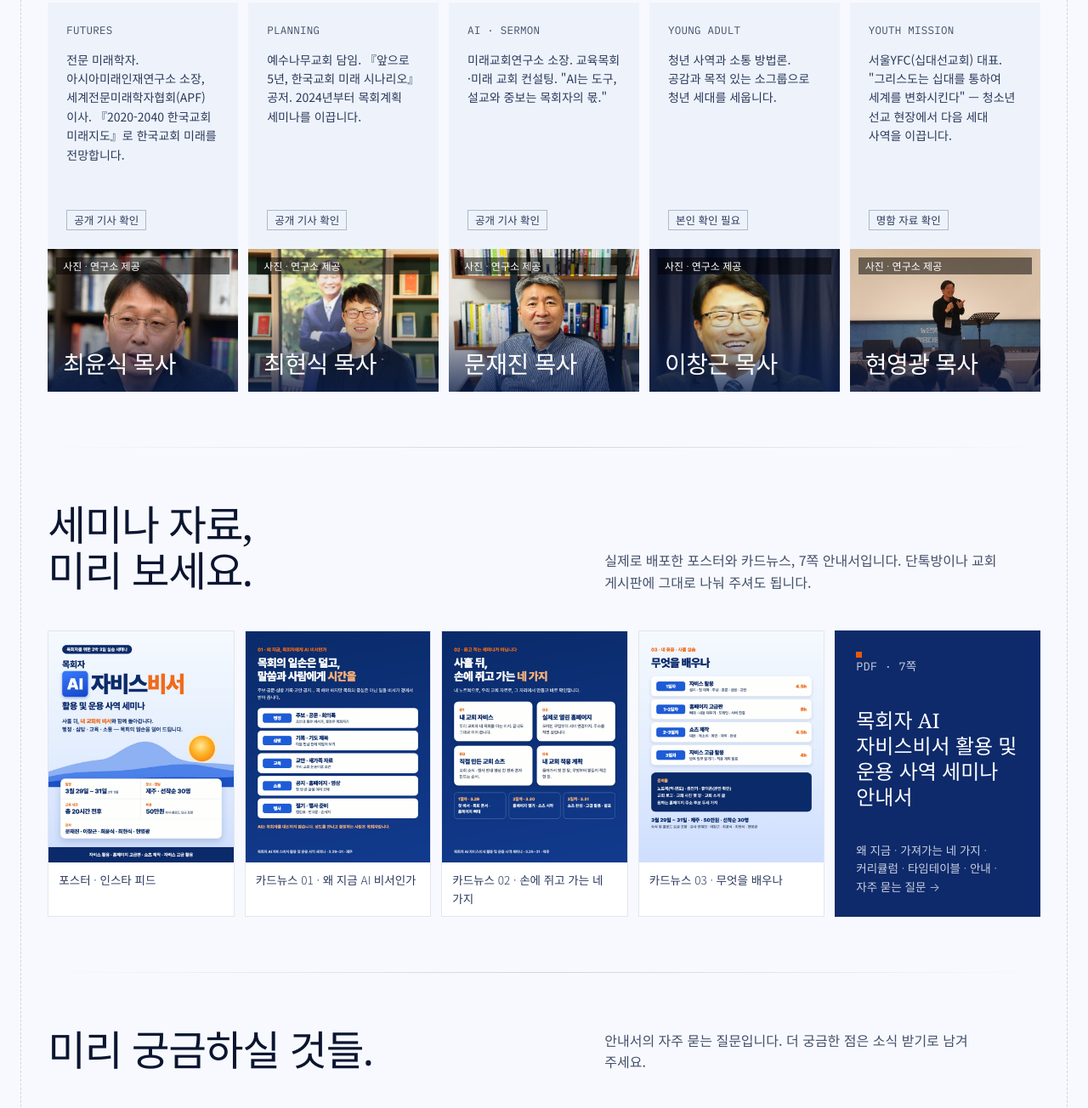
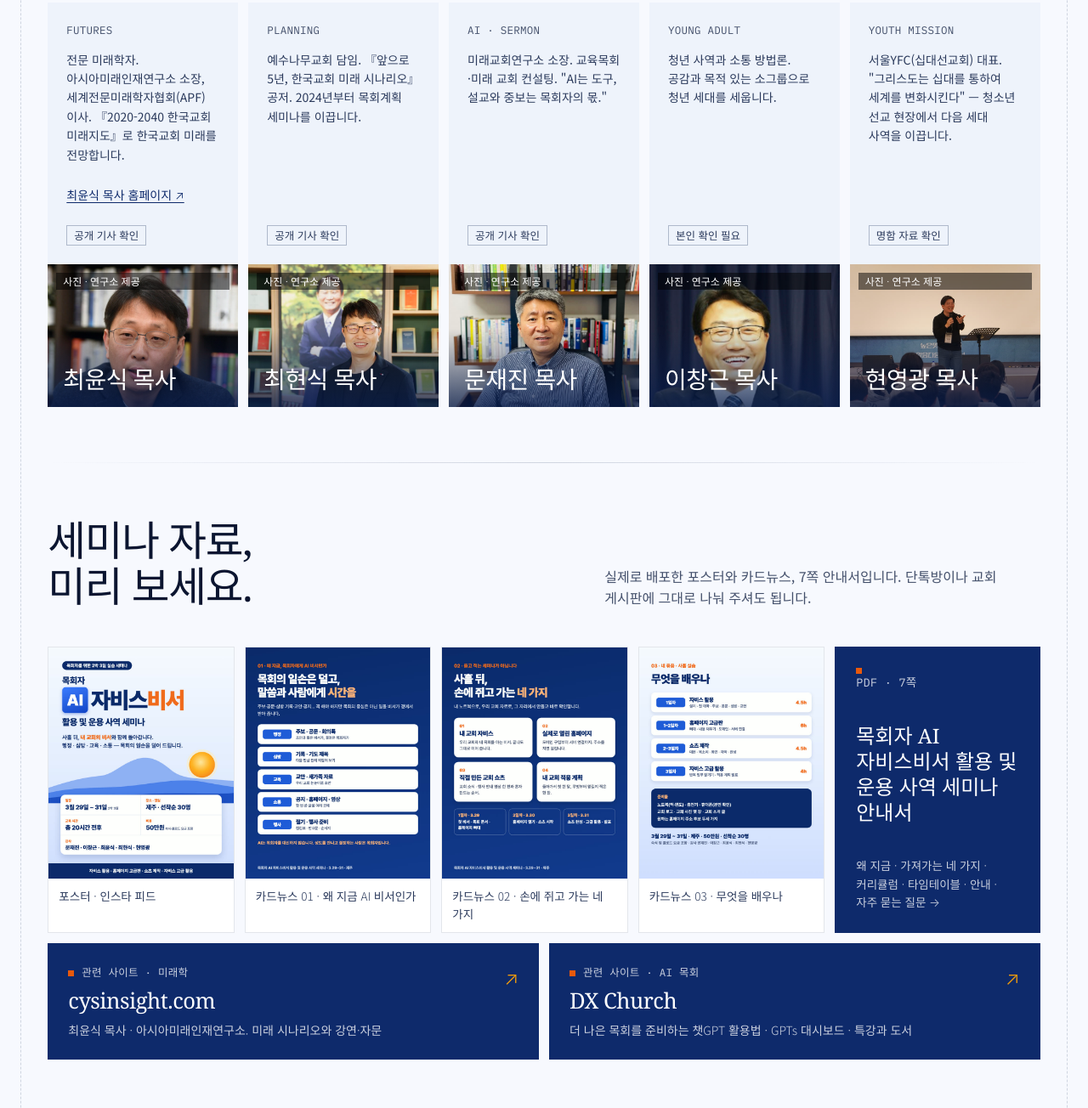
Before and after one commit to yfchyun/rstart-sian, a plain HTML site: page v5/index.html in a window 1280 px wide. Shown: the part 7646-8950 px from the top of the page at 85% size. Drawn offline with Linux system fonts and the light colour scheme.

Commit message:
R.Start 시안 v5: cysinsight.com · DX Church 관련 사이트 링크 추가
Co-Authored-By: Claude Opus 5.5 <noreply@anthropic.com>
Claude-Session: https://claude.ai/code/session_01Ndg4AYRumcc7xSCyvuFehx

```diff
--- a/v5/index.html
+++ b/v5/index.html
@@ -344,6 +344,16 @@ img{max-width:100%;display:block}
 .sig span{font-size:14px;color:var(--t3)}
 .bio{list-style:none;padding:0;margin:18px 0 0;display:grid;gap:8px;font-size:14.5px;color:var(--t2)}
 .bio li{display:flex;align-items:center}
+/* 관련 사이트 */
+.links{display:grid;grid-template-columns:1fr 1fr;gap:var(--gap);margin-top:var(--gap)}
+@media (max-width:760px){.links{grid-template-columns:1fr}}
+.links a{position:relative;display:flex;flex-direction:column;gap:6px;background:var(--navy);color:#fff;padding:24px 60px 24px 24px;min-height:44px;transition:background .3s}
+.links a:hover{background:#1E40AF}
+.links .mono{color:var(--w2)}
+.links b{font:400 clamp(22px,2vw,28px) var(--serif);letter-spacing:-.02em}
+.links span:not(.mono){font-size:14px;color:var(--w2)}
+.links i{position:absolute;right:24px;top:22px;font-style:normal;font-size:22px;color:#F59E0B}
+.ext{display:inline-flex;align-items:center;min-height:44px;font-size:14px;color:var(--navy);text-decoration:underline;text-underline-offset:3px}
 /* 등장 */
 .rv{opacity:0;transform:translateY(18px);transition:opacity .9s var(--ease),transform .9s var(--ease)}
 .rv.in{opacity:1;transform:none}
@@ -485,6 +495,10 @@ img{max-width:100%;display:block}
   <section class="wrap" id="mat">
     <div class="shead"><h2 class="sf h2 rv">세미나 자료,<br>미리 보세요.</h2><p class="rv d1">실제로 배포한 포스터와 카드뉴스, 7쪽 안내서입니다. 단톡방이나 교회 게시판에 그대로 나눠 주셔도 됩니다.</p></div>
     <div class="gal rv" id="gal"></div>
+    <div class="links rv">
+      <a href="https://www.cysinsight.com" target="_blank" rel="noopener"><span class="mono"><span class="sq"></span>관련 사이트 · 미래학</span><b>cysinsight.com</b><span>최윤식 목사 · 아시아미래인재연구소. 미래 시나리오와 강연·자문</span><i>↗</i></a>
+      <a href="https://ko.dxchurch.org" target="_blank" rel="noopener"><span class="mono"><span class="sq"></span>관련 사이트 · AI 목회</span><b>DX Church</b><span>더 나은 목회를 준비하는 챗GPT 활용법 · GPTs 대시보드 · 특강과 도서</span><i>↗</i></a>
+    </div>
   </section>
   <section class="wrap" id="faq">
     <div class="shead"><h2 class="sf h2 rv">미리 궁금하실 것들.</h2><p class="rv d1">안내서의 자주 묻는 질문입니다. 더 궁금한 점은 소식 받기로 남겨 주세요.</p></div>
@@ -505,7 +519,7 @@ img{max-width:100%;display:block}
     <div><h5>사역</h5><a class="s" href="#sv">미래예측 목회전략</a><a class="s" href="#sv">AI자비스비서</a><a class="s" href="#sv">목회계획 워크숍</a><a class="s" href="#sv">건강한 재정 사역</a><a class="s" href="#sv">세미나·교육 체계</a></div>
     <div><h5>세미나</h5><a class="s" href="#sem">AI 자비스 비서 세미나</a><a class="s" href="#sem">목회계획 워크숍</a><a class="s" href="#sem">재정 청지기 교실</a><a class="s" href="#sem">선교사 AI 특강</a></div>
     <div><h5>책</h5><a class="s" href="#sem">2027 예측 시나리오</a><a class="s" href="#sem">2028 목회전략</a><a class="s" href="#dash">예측 기록부</a></div>
-    <div><h5>자료</h5><a class="s" href="guide_jeju.pdf">제주 세미나 안내서 (PDF)</a><a class="s" href="#mat">포스터·카드뉴스</a><a class="s" href="#top">목차 가안 (PDF)</a><a class="s" href="#top">수강생 자료 · 기수 암호</a><button class="s" style="background:none;border:0;padding:11px 0;font:inherit;font-size:14px;color:var(--t2);cursor:pointer;text-align:left" onclick="openPrivacy()">개인정보 처리방침</button></div>
+    <div><h5>관련 사이트</h5><a class="s" href="https://www.cysinsight.com" target="_blank" rel="noopener">cysinsight.com ↗</a><a class="s" href="https://ko.dxchurch.org" target="_blank" rel="noopener">DX Church ↗</a><h5 style="margin-top:22px">자료</h5><a class="s" href="guide_jeju.pdf">제주 세미나 안내서 (PDF)</a><a class="s" href="#mat">포스터·카드뉴스</a><a class="s" href="#top">목차 가안 (PDF)</a><a class="s" href="#top">수강생 자료 · 기수 암호</a><button class="s" style="background:none;border:0;padding:11px 0;font:inherit;font-size:14px;color:var(--t2);cursor:pointer;text-align:left" onclick="openPrivacy()">개인정보 처리방침</button></div>
   </div>
   <div class="bot"><span style="display:flex;gap:14px;align-items:center;flex-wrap:wrap"><b style="font-weight:500;color:var(--t1)">R.Start</b><span style="color:var(--t3)">미래교회연구소 · Future Church Institute</span><span class="status"><i></i>시안 검토 중</span></span><span style="color:var(--t3)">© 2027 R.Start · 사진 출처는 각 사진 위에 표기</span></div>
 </div></footer>
@@ -577,7 +591,7 @@ function car(d){const c=$('#car');c.scrollBy({left:d*(c.firstElementChild.offset
 $('#rates').innerHTML=[['결정은 목회자가','비서는 초안과 자료를 내놓고, 고르고 정하는 일은 목회자가 합니다.'],['내놓은 것은 꼭 확인','AI가 쓴 내용은 틀릴 수 있습니다. 성경 본문과 사실은 직접 확인합니다.'],['성도의 정보는 조심히','무엇을 맡기고 무엇을 맡기지 않을지 기준을 먼저 세웁니다.']].map(([a,b],i)=>`<div><span class="mono">0${i+1}</span><b style="font-size:20px;margin-top:6px">${a}</b><span>${b}</span></div>`).join('');
 /* 강사 */
 const P=[['FUTURES','최윤식','전문 미래학자. 아시아미래인재연구소 소장, 세계전문미래학자협회(APF) 이사. 『2020-2040 한국교회 미래지도』로 한국교회 미래를 전망합니다.','p1b','연구소 제공','공개 기사 확인'],['PLANNING','최현식','예수나무교회 담임. 『앞으로 5년, 한국교회 미래 시나리오』 공저. 2024년부터 목회계획 세미나를 이끕니다.','p2','연구소 제공','공개 기사 확인'],['AI · SERMON','문재진','미래교회연구소 소장. 교육목회·미래 교회 컨설팅. "AI는 도구, 설교와 중보는 목회자의 몫."','p3','연구소 제공','공개 기사 확인'],['YOUNG ADULT','이창근','청년 사역과 소통 방법론. 공감과 목적 있는 소그룹으로 청년 세대를 세웁니다.','p4b','연구소 제공','본인 확인 필요'],['YOUTH MISSION','현영광','서울YFC(십대선교회) 대표. "그리스도는 십대를 통하여 세계를 변화시킨다" — 청소년 선교 현장에서 다음 세대 사역을 이끕니다.','p5','연구소 제공','명함 자료 확인']];
-$('#pplg').innerHTML=P.map(([c,n,t,img,cr,ck],i)=>`<div class="rv d${i%3}"><div class="top"><span class="mono">${c}</span><p>${t}</p><span class="ck">${ck}</span></div><div class="ph"><img src="img/${img}.jpg" alt="" loading="lazy"><span class="credit">사진 · ${cr}</span><b>${n} 목사</b></div></div>`).join('');
+$('#pplg').innerHTML=P.map(([c,n,t,img,cr,ck],i)=>`<div class="rv d${i%3}"><div class="top"><span class="mono">${c}</span><p>${t}</p>${i===0?'<a class="ext" href="https://www.cysinsight.com" target="_blank" rel="noopener">최윤식 목사 홈페이지 ↗</a>':''}<span class="ck">${ck}</span></div><div class="ph"><img src="img/${img}.jpg" alt="" loading="lazy"><span class="credit">사진 · ${cr}</span><b>${n} 목사</b></div></div>`).join('');
 /* 시나리오 원뿔 */
 (function(){let h='<g fill="none" stroke-width="1">';for(let i=0;i<=12;i++){const t=i/12;h+=`<path d="M60 180 L460 ${30+t*300}" stroke="rgba(255,255,255,${i===2?.0:.12})"/>`}
  for(let k=1;k<=6;k++){const x=60+k*66.6,s=(x-60)/400;h+=`<ellipse cx="${x}" cy="180" rx="${10*s+2}" ry="${150*s}" stroke="rgba(255,255,255,.14)"/>`}
```
